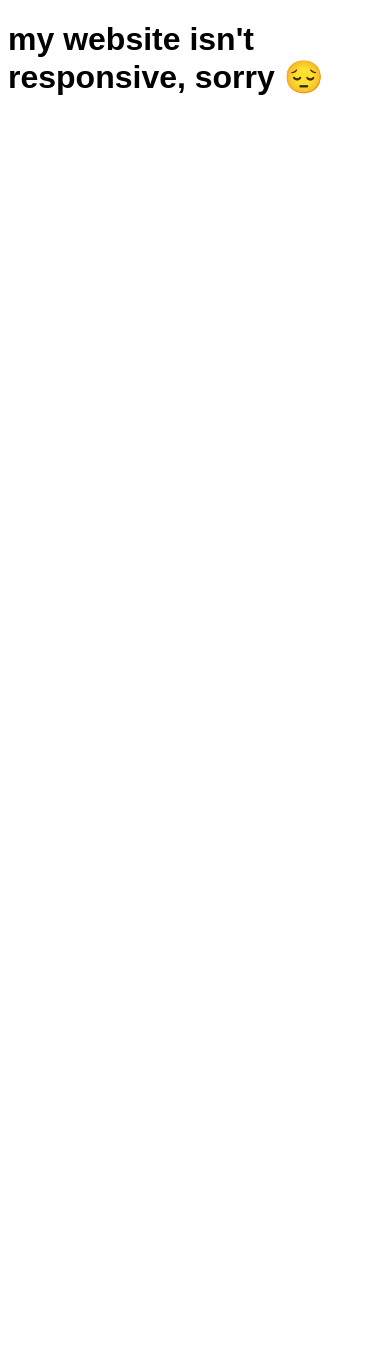
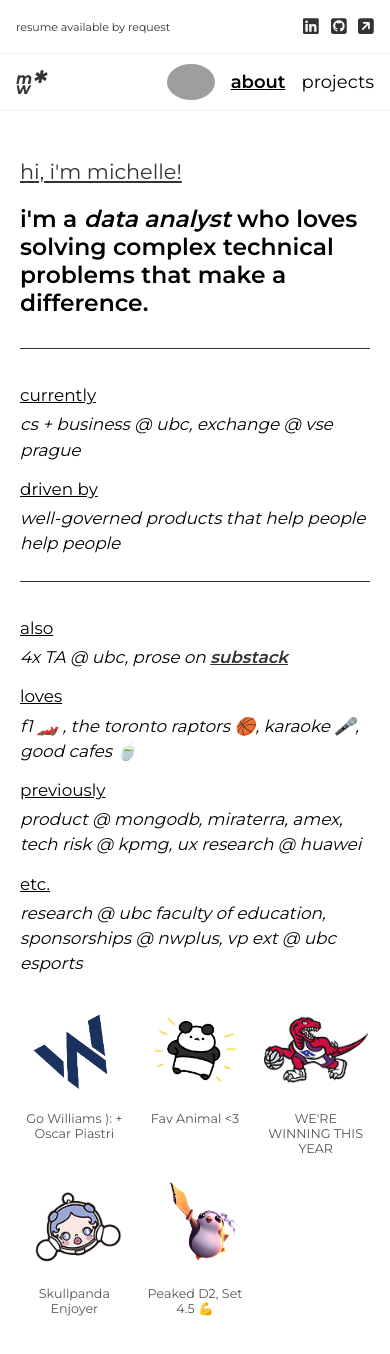
Before and after one commit to mwchelle/personal-website, a React (Create React App) app: page / in a window 390 px wide. Shown: the top 1354 px of the page. Before the commit the page ends 844 px from the top, so only its background shows below. Built offline with nearby package versions, Linux system fonts and the light colour scheme; grey boxes are pictures that could not be loaded.

Commit message:
finally RESPONSIVE !!!!

```diff
--- a/src/pages/Home/Hero.css
+++ b/src/pages/Home/Hero.css
@@ -6,20 +6,22 @@
   flex-direction: column;
   justify-content: center;
   align-items: center;
-  max-width: 100vw;
-  width: 80%;
+  width: 100%;
+  max-width: 100%;
   text-align: center;
   position: relative;
-  overflow: visible; /* Allows content to expand */
-  min-height: 100vh; /* Expands based on content */
+  overflow: visible;
+  min-height: 100%;
+  padding-bottom: 4vh;
 }
 
 .hero-text {
-  padding: 10vh; /* Default padding */
+  padding: clamp(1rem, 6vh, 5rem) clamp(0.5rem, 4vw, 5rem);
   word-wrap: break-word;
   overflow-wrap: break-word;
   width: 100%;
-  max-width: 80vw;
+  max-width: 70rem;      /* the knob: lower = narrower, higher = wider */
+  margin: 0 auto;        /* keeps it centered */
 }
 
 /* =========================
@@ -30,44 +32,39 @@
   line-height: 1.2;
 }
 
+/* min() keeps big screens the same (vh) but caps by width on phones */
 .hero-header {
-  font-size: 4vh;
+  font-size: clamp(1.4rem, min(4vh, 6vw), 2.8rem);
 }
 
 .hero-start {
-  font-size: 2.5vh;
+  font-size: clamp(0.9rem, 2.5vh, 1.3rem);
   text-decoration: underline;
   color: #333;
   font-weight: normal;
   margin-bottom: 0.1rem;
-  line-height: 0.1;
+  line-height: 1.2;
 }
 
-/* Section Changing Text */
 .hero--section--changing {
-  display: flex;
-  justify-content: center;
-  align-items: center;
+  display: inline;              /* flex made the typed text jump around when wrapping */
   white-space: normal;
-  width: auto;
-  max-width: 80vw;
   opacity: 1;
   transition: opacity 0.3s ease-in-out;
-  vertical-align: bottom;
 }
 
 .hero-header em {
   position: relative;
-  display: inline-block;
+  display: inline;
   font-weight: bold;
 }
 
-.hero--section--changing.typed-cursor {
-  opacity: 1;
-}
+.hero--section--changing.typed-cursor { opacity: 1; }
 
-/* Divider */
 .custom-hr {
+  width: 100%;           /* fixes the disappearing lines */
+  margin-left: 0;
+  margin-right: 0;
   border: 0;
   height: 0.06rem;
   background-color: #333;
@@ -76,39 +73,38 @@
 }
 
 /* =========================
-   About Rows (currently / driven by / also / loves / previously)
-   Grid so long right-side text always wraps cleanly.
+   About Rows
    ========================= */
 .hero-content-about {
-  row-gap: 0.8rem; /* more breathing room between lines */
+  display: grid;
+  row-gap: 0.8rem;
 }
 
 .hero-content-about > div {
   display: grid;
-  grid-template-columns: max-content 1fr; /* [label][content] */
+  grid-template-columns: max-content 1fr;
   column-gap: 1.25rem;
   align-items: start;
 }
 
 .hero-content-about h3 {
-  font-size: 2vh;
+  font-size: clamp(0.85rem, 2vh, 1.15rem);
   text-decoration: underline;
   font-weight: normal;
   margin: 0;
-  line-height: 1.2;
+  line-height: 1.6;
 }
 
 .hero-content-about h4 {
-  font-size: 2vh;
+  font-size: clamp(0.85rem, 2vh, 1.15rem);
   font-style: italic;
   font-weight: normal;
   margin: 0;
-  line-height: 2; /* cleaner wraps */
-  justify-self: end; /* right-aligned on desktop */
+  line-height: 1.8;
+  justify-self: end;
   text-align: right;
-  min-width: 0; /* allow shrinking in grid */
+  min-width: 0;
   overflow-wrap: anywhere;
-  word-break: normal;
 }
 
 .hero-also a {
@@ -117,49 +113,38 @@
 }
 
 /* =========================
-   Stickers — uniform size AND always on one line
+   Stickers
    ========================= */
 .hero-stickers {
-  /* Configure “math” for layout */
   --sticker-count: 6;
   --sticker-gap: 18px;
 
   display: flex;
-  flex-wrap: nowrap; /* force a single line */
+  flex-wrap: nowrap;
   justify-content: center;
-  align-items: center;
+  align-items: flex-start;
   width: 100%;
   gap: var(--sticker-gap);
   margin-top: 20px;
 }
 
-/* Each sticker gets an equal share of the row width (minus the gaps).
-   Capped by a max so they don't get huge on desktop. */
 .sticker-container {
   position: relative;
   text-align: center;
-  flex: 0 0 auto; /* don't let flex grow/shrink unpredictably */
+  flex: 0 0 auto;
   width: min(
     8.5rem,
-    calc(
-      (100% - (var(--sticker-gap) * (var(--sticker-count) - 1))) /
-        var(--sticker-count)
-    )
+    calc((100% - (var(--sticker-gap) * (var(--sticker-count) - 1))) / var(--sticker-count))
   );
-  aspect-ratio: 1 / 1; /* square boxes so all look same size */
-  margin: 0; /* spacing comes from gap */
 }
 
-/* Fill the square box without distortion */
 .sticker {
+  display: block;
   width: 100%;
-  height: 100%;
+  aspect-ratio: 1 / 1;
   object-fit: contain;
-  image-rendering: auto;
   cursor: pointer;
-  transition:
-    transform 0.3s ease,
-    filter 0.3s ease;
+  transition: transform 0.3s ease, filter 0.3s ease;
 }
 
 .sticker:hover {
@@ -168,79 +153,55 @@
 }
 
 .sticker-subtitle {
-  font-size: 1.5vh;
+  font-size: clamp(0.7rem, 1.5vh, 0.85rem);
   margin-top: 10px;
   color: #555;
   opacity: 0;
   transition: opacity 0.3s ease;
 }
 
-.sticker-container:hover .sticker-subtitle {
-  opacity: 1;
+.sticker-container:hover .sticker-subtitle { opacity: 1; }
+
+/* Touch devices can't hover, so always show captions */
+@media (hover: none) {
+  .sticker-subtitle { opacity: 1; }
 }
 
 /* =========================
-   Desktop-wide
+   Tablet / small laptop
    ========================= */
-@media (min-width: 1271px) {
-  .hero-section {
-    display: flex;
-    flex-direction: column;
-    justify-content: center;
-    align-items: center;
-    max-width: 100vw;
-    width: 70%;
-    text-align: center;
-    position: relative;
-    padding-bottom: 4vh;
-    overflow: hidden;
-  }
+@media (max-width: 1250px) {
+  .hero-text { padding: clamp(1rem, 5vh, 3rem) 4vw; }
 }
 
 /* =========================
-   Mobile / Tablet
+   Phones
    ========================= */
-@media (max-width: 1270px) {
-  .hero-section {
-    display: flex;
-    flex-direction: column;
-    justify-content: center;
-    align-items: center;
-    max-width: 100vw;
-    width: 100%;
-    text-align: center;
-    position: relative;
-    padding-bottom: 4vh;
-    overflow: hidden;
-  }
+@media (max-width: 640px) {
+  .hero-text { padding: 1rem 0.25rem 2rem; }
 
-  .hero-text {
-    padding: 6vh 5vw;
-  }
-}
-
-/* Small phones: keep single row by letting each sticker get smaller */
-@media (max-width: 640px) {
   .hero-content-about > div {
-    grid-template-columns: 1fr; /* label above content */
-    row-gap: 0.4rem;
+    grid-template-columns: 1fr;   /* label above content */
+    row-gap: 0.2rem;
+    text-align: left;
   }
 
   .hero-content-about h4 {
     justify-self: start;
     text-align: left;
-    line-height: 1.4;
+    line-height: 1.5;
   }
 
-  /* Slightly reduce the sticker max on very small screens;
-       width will auto compute to keep one line */
+  /* 6 stickers in one row get tiny: use 3 x 2 grid instead */
+  .hero-stickers {
+    display: grid;
+    grid-template-columns: repeat(3, 1fr);
+    gap: 16px 12px;
+    justify-items: center;
+  }
+
   .sticker-container {
-    width: min(
-      6.5rem,
-      calc(
-        (100% - (var(--sticker-gap) * (var(--sticker-count) - 1))) /
-          var(--sticker-count)
-      )
-    );
+    width: 100%;
+    max-width: 6.5rem;
   }
 }
--- a/src/pages/Home/Hero.jsx
+++ b/src/pages/Home/Hero.jsx
@@ -2,7 +2,6 @@
 import Typed from "typed.js";
 import "./Hero.css"; // Import the Hero.css file
 
-import Bobo from "../assets/stickers/bobo.png";
 import Williams from "../assets/stickers/williams.png";
 import Panda from "../assets/stickers/panda.png";
 import Raptor from "../assets/stickers/raptors.png";
@@ -38,30 +37,24 @@
   const [stickers, setStickers] = React.useState([
     {
       id: 1,
-      src: Bobo,
-      alt: "Bobo Sticker",
-      subtitle: "Bobo & Coco Collector",
-    },
-    {
-      id: 2,
       src: Williams,
       alt: "Williams Sticker",
       subtitle: "Go Williams ): + Oscar Piastri",
     },
-    { id: 3, src: Panda, alt: "Panda Sticker", subtitle: "Fav Animal <3" },
+    { id: 2, src: Panda, alt: "Panda Sticker", subtitle: "Fav Animal <3" },
     {
-      id: 4,
+      id: 3,
       src: Raptor,
       alt: "Raptor Sticker",
       subtitle: "WE'RE WINNING THIS YEAR",
     },
     {
-      id: 5,
+      id: 4,
       src: Skullpanda,
       alt: "Skullpanda Sticker",
       subtitle: "Skullpanda Enjoyer",
     },
-    { id: 6, src: TFT, alt: "TFT Sticker", subtitle: "Peaked D2, Set 4.5 💪" },
+    { id: 5, src: TFT, alt: "TFT Sticker", subtitle: "Peaked D2, Set 4.5 💪" },
   ]);
 
   return (
--- /dev/null
+++ b/src/pages/Home/Landing/index.css
@@ -0,0 +1,15 @@
+html, body, #root {
+  margin: 0;
+  padding: 0;
+  min-height: 100%;
+}
+
+body {
+  -webkit-text-size-adjust: 100%; /* stops iOS from inflating text in landscape */
+  text-size-adjust: 100%;
+  overflow-x: hidden;             /* safety net against sideways scroll on phones */
+}
+
+img, video, canvas, svg {
+  max-width: 100%;
+}
--- a/src/pages/Home/Landing/index.jsx
+++ b/src/pages/Home/Landing/index.jsx
@@ -1,4 +1,5 @@
 import Main from "../Main";
+import "./index.css";
 
 export default function Home() {
   return (
--- a/src/pages/Home/Main.css
+++ b/src/pages/Home/Main.css
@@ -1,8 +1,10 @@
+/* @import MUST be first in the file or it is ignored */
+@import url('https://fonts.googleapis.com/css2?family=Montserrat:wght@400;600&display=swap');
+
 /* =========================
    Global / Base
    ========================= */
 svg { color: #333; }
-@import url('https://fonts.googleapis.com/css2?family=Montserrat:wght@400;600&display=swap');
 * { font-family: 'Montserrat', sans-serif; box-sizing: border-box; }
 
 /* =========================
@@ -10,9 +12,10 @@
    ========================= */
 .container {
   display: grid;
-  grid-template-columns: 100px 1fr;   /* fixed sidebar, big main */
-  grid-template-rows: auto 1fr;       /* header, then content */
+  grid-template-columns: 100px 1fr;
+  grid-template-rows: auto 1fr;
   height: 100vh;
+  height: 100dvh;              /* accounts for mobile browser bars */
   width: 100%;
   overflow: hidden;
   background: #fff;
@@ -23,76 +26,69 @@
    ========================= */
 .sidebar {
   grid-column: 1 / 2;
-  grid-row: 1 / 3;               /* spans header + content */
+  grid-row: 1 / 3;
   position: sticky;
   top: 0;
-  padding: 24px;
-  padding-left: 20px;                  /* equal top/bottom padding */
+  padding: 24px 24px 24px 20px;
 }
 
 .sidebar-content {
   display: grid;
-  grid-template-rows: auto 1fr auto; /* top | centered | bottom */
+  grid-template-rows: auto 1fr auto;
   height: 100%;
 }
 .sidebar-content * { margin-top: 0; margin-bottom: 0; }
 
-/* top logo */
 .sidebar-top { align-self: start; }
 .sidebar-logo { width: 36px; height: auto; display: block; }
 
-/* centered block */
 .sidebar-main {
   display: flex;
   flex-direction: column;
-  justify-content: center;      /* vertical centering */
-  gap: 28px;                    /* headshot ↔ nav */
+  justify-content: center;
+  gap: 28px;
   min-height: 0;
 }
 
-.me { max-width: 120px; border-radius: 50%; }
+.me { max-width: 120px; width: 100%; height: auto; border-radius: 50%; }
 
-/* nav */
 .sidebar ul {
   list-style: none;
   padding: 0;
   margin: 0;
   display: flex;
   flex-direction: column;
-  gap: 22px;                    /* about ↔ projects */
+  gap: 22px;
 }
 .sidebar ul li {
   font-size: 22px;
   font-weight: 400;
   cursor: pointer;
-  margin-left: 10px;            /* small indent */
+  margin-left: 10px;
   line-height: 1.15;
   transition: font-weight .2s, text-decoration .2s;
 }
 .sidebar ul li.active { font-weight: 700; text-decoration: underline; }
 .sidebar ul li:hover  { text-decoration: underline; }
 
-/* footer */
 .footer-text {
   font-size: 12px;
   color: #333;
-  padding-bottom: 12px;         /* tiny safety padding for notches */
+  padding-bottom: 12px;
 }
 
 /* =========================
    Header (Right Column)
    ========================= */
 .header {
-  grid-column: 2 / 3;           /* header belongs to the main column */
+  grid-column: 2 / 3;
   grid-row: 1 / 2;
   position: sticky;
   top: 0;
   z-index: 10;
-
   display: flex;
-  justify-content: flex-end;    /* only right block */
+  justify-content: flex-end;
   align-items: flex-start;
-
   padding: 24px 24px 12px 24px;
   background: linear-gradient(#fff 70%, rgba(255,255,255,0));
 }
@@ -105,28 +101,27 @@
 .header-right p { margin-top: 4px; font-size: 12px; color: #333; }
 
 /* =========================
-   Main Content (Centered, BIG)
+   Main Content
    ========================= */
 .content {
-  grid-column: 2 / 3;           /* strictly the main column */
+  grid-column: 2 / 3;
   grid-row: 2 / 3;
+  min-width: 0;                 /* lets the grid column shrink instead of overflowing */
 
   display: flex;
-  align-items: center;           /* vertical center */
-  justify-content: center;       /* horizontal center */
+  align-items: safe center;     /* centers, but never clips the top when content is tall */
+  justify-content: center;
 
   padding: 0 24px 24px 24px;
   overflow: auto;
 }
 
-/* Make About/Projects span wide */
 .content > * {
-  width: 100%;                   /* use the whole main column width */
-  max-width: 1320px;             /* generous cap so it looks big */
-  margin: 0 auto;                /* keep centered inside the main column */
+  width: 100%;
+  max-width: 1320px;
+  margin: 0 auto;
 }
 
-/* If inner components limit themselves, override */
 .content .hero-section,
 .content .portfolio-root {
   width: 100% !important;
@@ -150,55 +145,92 @@
 /* =========================
    Responsive
    ========================= */
-/* Medium screens: slightly slimmer sidebar */
-@media (max-width: 1200px) {
-  .container { grid-template-columns: 220px 1fr; }
+
+/* Laptops / small desktops / landscape tablets */
+@media (max-width: 1250px) {
+  .container { grid-template-columns: 160px 1fr; }
+  .sidebar { padding: 20px 16px; }
   .me { max-width: 100px; }
   .sidebar ul li { font-size: 20px; }
-  .header { padding: 20px 32px 10px 32px; }
-  .content { padding: 0 32px 20px 32px; }
+  .header { padding: 20px 28px 10px; }
+  .content { padding: 0 28px 20px; }
   .content > * { max-width: 1200px; }
 }
 
-/* Small screens: rail becomes a top bar */
+/* Phones / portrait tablets: rail becomes a top bar, whole page scrolls */
 @media (max-width: 820px) {
   .container {
     grid-template-columns: 1fr;
-    grid-template-rows: auto auto 1fr;    /* header | rail | content */
+    grid-template-rows: auto auto 1fr;   /* header | rail | content */
+    height: auto;
+    min-height: 100dvh;
+    overflow: visible;
   }
 
-  .header  { grid-column: 1 / -1; padding: 16px; }
+  .header {
+    grid-column: 1 / -1;
+    grid-row: 1;
+    padding: 12px 16px;
+    background: #fff;
+    justify-content: space-between;
+  }
+  .header-right { flex-direction: row; align-items: center; gap: 12px; width: 100%; justify-content: space-between; }
+  .header-right p { margin: 0; font-size: 11px; order: -1; }
+  .header a { font-size: 24px; }
 
   .sidebar {
     grid-column: 1 / -1;
-    grid-row: 2 / 3;
+    grid-row: 2;
     position: static;
-    padding: 12px 16px;
+    padding: 10px 16px;
     border-top: 1px solid #eee;
     border-bottom: 1px solid #eee;
   }
 
-  .sidebar-content {
+    .sidebar-content {
+    display: grid;
+    grid-template-columns: 1fr auto 1fr;  /* logo | headshot | nav */
     grid-template-rows: auto;
-    grid-auto-flow: column;
-    align-items: center;
-    justify-content: space-between;
+    align-items: center;                  /* vertically centers all three */
     column-gap: 16px;
   }
 
-  .sidebar-top { order: 1; }
-  .sidebar-main {
-    order: 2;
+  .sidebar-top {
+    align-self: center;                   /* was "start", which pinned it to the top */
+    justify-self: start;
+  }
+  .sidebar-logo { width: 32px; }
+
+  /* removes the wrapper so the headshot and nav become direct grid items */
+  .sidebar-main { display: contents; }
+
+  .me {
+    max-width: 48px;
+    justify-self: center;
+  }
+
+  .sidebar ul {
     flex-direction: row;
-    align-items: center;
-    justify-content: center;
     gap: 16px;
+    justify-self: end;
   }
-  .me { max-width: 56px; }
-  .sidebar ul { flex-direction: row; gap: 16px; }
   .sidebar ul li { margin-left: 0; font-size: 18px; }
-  .footer-text { order: 3; font-size: 11px; padding-bottom: 0; }
 
-  .content { grid-column: 1 / -1; grid-row: 3 / 4; padding: 16px; }
+  /* no room in the bar; hide (or move into the page bottom if you want it visible) */
+  .footer-text { display: none; }
+
+  .content {
+    grid-column: 1 / -1;
+    grid-row: 3;
+    padding: 16px;
+    overflow: visible;
+    align-items: flex-start;
+  }
   .content > * { max-width: none; width: 100%; }
 }
+
+/* Very small phones */
+@media (max-width: 380px) {
+  .header-right p { display: none; }
+  .header-right { justify-content: flex-end; }
+}
--- a/src/pages/Home/Main.jsx
+++ b/src/pages/Home/Main.jsx
@@ -1,4 +1,4 @@
-import { useState, useEffect } from "react";
+import { useState } from "react";
 import About from "./Hero";
 import Projects from "./Portfolio";
 import "./Main.css";
@@ -13,18 +13,11 @@
 export default function Main() {
   const [section, setSection] = useState("about");
   const [fade, setFade] = useState(true); // Controls fade effect
-  const [windowWidth, setWindowWidth] = useState(window.innerWidth);
 
   const sections = {
     about: <About />,
     projects: <Projects />,
   };
-
-  useEffect(() => {
-    const handleResize = () => setWindowWidth(window.innerWidth);
-    window.addEventListener("resize", handleResize);
-    return () => window.removeEventListener("resize", handleResize);
-  }, []);
 
   const handleSectionChange = (newSection) => {
     if (newSection !== section) {
@@ -35,14 +28,6 @@
       }, 300); // Match CSS animation duration
     }
   };
-
-  if (windowWidth < 1250) {
-  return (
-    <div className="unsupported-device">
-      <h1>my website isn't responsive, sorry 😔</h1>
-    </div>
-  );
-}
 
   return (
     <div className="container">
```
Also changed, not shown: src/pages/Home/Portfolio.css (+7 -16 lines).
